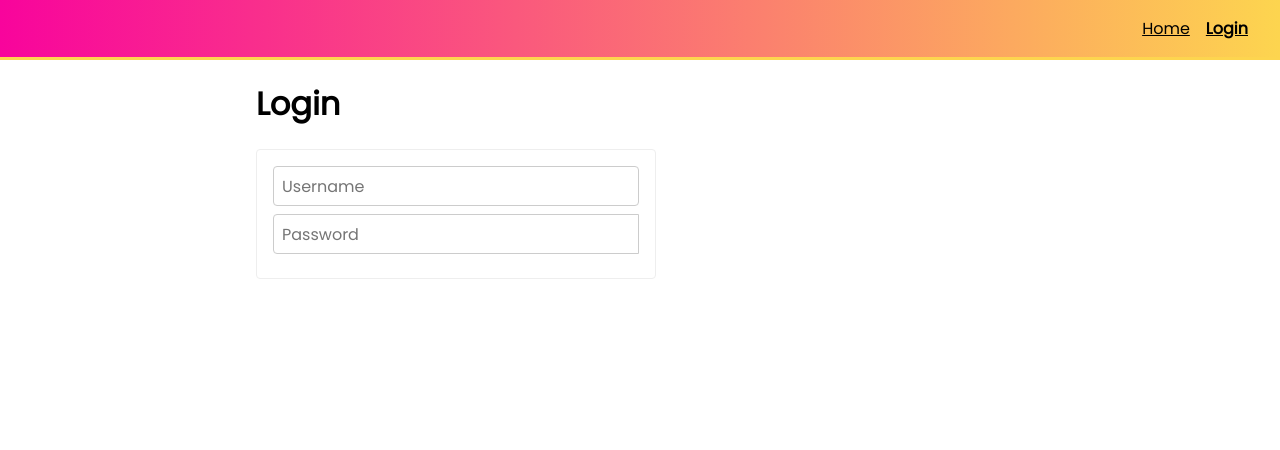
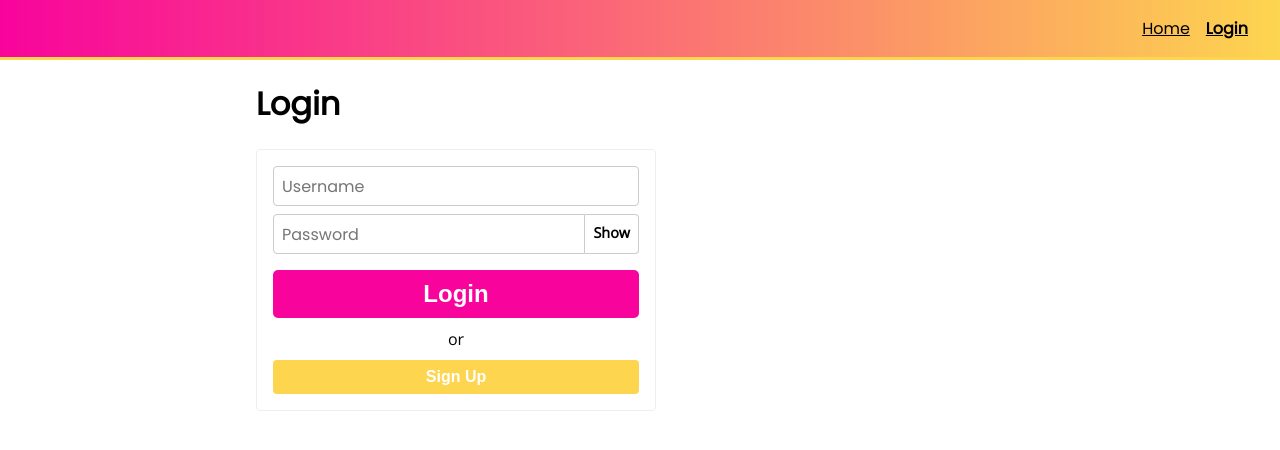
Before and after one commit to jdestrampe2/styled_components, a React (Create React App) app: page /login in a window 1280 px wide. Shown: the top 450 px of the page. Built offline with nearby package versions, Linux system fonts and the light colour scheme.

Commit message:
Twelfth Commit. Added state and functions for loading handler and buttons

```diff
--- a/src/components/common/Button.js
+++ b/src/components/common/Button.js
@@ -2,7 +2,7 @@ import styled, { css } from 'styled-components';
 
 const Button = styled.button`
 	color: white;
-	background: ${(p) => (p.secondary ? 'black' : '#f8049c')};
+	background: ${(p) => (p.secondary ? '#fdd54f' : '#f8049c')};
 	font-weight: bold;
 	${(p) =>
 		p.large
--- a/src/components/common/PasswordInput.js
+++ b/src/components/common/PasswordInput.js
@@ -1,6 +1,13 @@
-import React, { useState } from 'react';
+import React, { useState, Fragment } from 'react';
 import styled from 'styled-components';
 import { Input } from '../common/Input.js';
+
+const PasswordInputWrapper = styled.div`
+  display: flex;
+  ~div {
+    margin-bottom: 8px;
+  }
+`;
 
 const PasswordInputStyled = styled(Input).attrs(()=> ({
   type: 'password',
@@ -10,10 +17,37 @@ const PasswordInputStyled = styled(Input).attrs(()=> ({
   border-bottom-right-radius: 0;
 `;
 
+const ToggleButton = styled.div`
+  height: 40px;
+  border: 1px solid #ccc;
+  box-sizing: border-box;
+  font-size: 0.9em;
+  display: flex;
+  padding: 8px;
+  border-left: 0;
+  border-top-right-radius: 4px;
+  border-bottom-right-radius: 4px;
+  background: white;
+  font-weight: bold;
+  cursor: pointer;
+  user-select: none;
+  color: black;
+`;
+
 export function PasswordInput(props) {
   const [showPassword, setShowPassword] = useState(false);
 
-  return(
-    <PasswordInputStyled {...props} />
+  return (
+    <Fragment>
+      <PasswordInputWrapper>
+        <PasswordInputStyled {...props} />
+        <ToggleButton onClick={() => setShowPassword(s => !s)}>
+          {showPassword ? 'Hide' : 'Show'}
+        </ToggleButton>
+      </PasswordInputWrapper>
+      <div>
+        {showPassword ? props.value : ''}
+      </div>
+    </Fragment>
   )
 }
--- a/src/components/pages/Login.js
+++ b/src/components/pages/Login.js
@@ -1,6 +1,6 @@
-import React, { useState } from 'react';
+import React, { useState, useEffect, Fragment } from 'react';
 import styled from 'styled-components';
-import { PageLayout, Input, PasswordInput } from '../../components/common';
+import { PageLayout, Input, PasswordInput, Button } from '../../components/common';
 
 const Form = styled.form`
 	width: 100%;
@@ -11,10 +11,18 @@ const Form = styled.form`
 	box-sizing: border-box;
 	color: black;
 	border-radius: 4px;
+
+  .alt-text {
+    text-align: center;
+    margin: 10px 0;
+  }
 `;
+
+let timeout;
 
 export default function Login() {
 	const [formFields, setFormFields] = useState({ username: '', password: '' });
+  const [loading, setLoading] = useState(false);
 
 	function handleInputChange(e) {
 		e.persist();
@@ -24,10 +32,26 @@ export default function Login() {
 		}));
 	}
 
+  function handleSubmit(e) {
+    e.preventDefault();
+    setLoading(true);
+    timeout = setTimeout(() => {
+      setLoading(false);
+    }, 2000);
+  }
+
+  useEffect(() => {
+    return () => {
+      if(timeout) {
+        clearTimeout(timeout);
+      }
+    }
+  }, [])
+
 	return (
 		<PageLayout>
 			<h1>Login</h1>
-			<Form>
+			<Form onSubmit={handleSubmit}>
 				<Input
 					value={formFields.username}
 					onChange={handleInputChange}
@@ -40,6 +64,15 @@ export default function Login() {
 					onChange={handleInputChange}
 					name='password'
 				/>
+        <Button large type='submit' disabled={loading}>
+          {loading ? 'Loading...' : 'Login'}
+        </Button>
+        {!loading &&
+        <Fragment>
+            <div className='alt-text'>or</div>
+          <Button secondary type='button'>Sign Up</Button>
+        </Fragment>
+        }
 			</Form>
 		</PageLayout>
 	);
```
